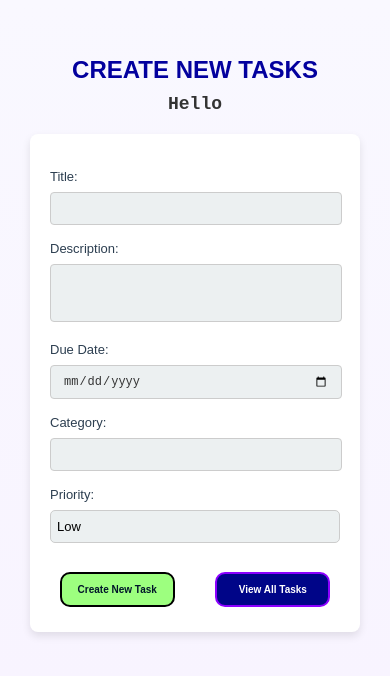
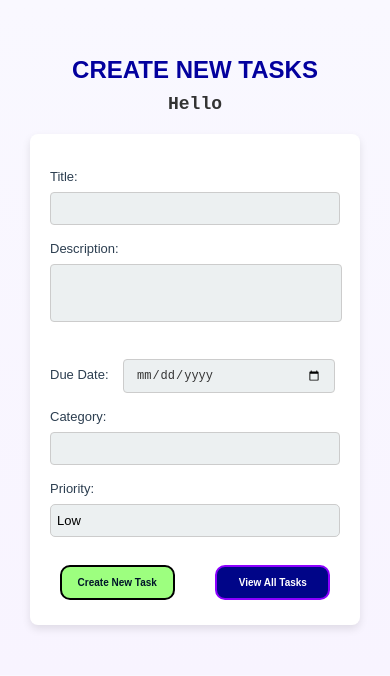
Before and after one commit to Radib-BK/TMS_Chronify, a website: page viewTasks.html in a window 390 px wide. Drawn offline with Linux system fonts and the light colour scheme; no server answers; sample sign-in values are in the browser's storage.

Commit message:
Update view.css

```diff
--- a/view.css
+++ b/view.css
@@ -135,7 +135,7 @@ select {
 
   input[type="date"]
 {
-    display:block;
+    display:inline-block;
     -webkit-appearance: textfield;
     -moz-appearance: textfield;
 }
@@ -192,17 +192,26 @@ select {
     label{
         font-size: small;
     }
-    input,select,textarea{
+    input,select{
         font-size: small;
         margin-bottom: 1px;
     }
+    textarea{
+        margin-bottom: 1.6rem;
+    }
     input{
-        padding: 8px 12px;
+        padding: 8px 11px;
     }
     select{
         margin-bottom: 1rem;
     }
+    label {
+        display: inline-block; /* or use display: inline; */
+        margin-right: 10px; /* Adjust the margin as needed */
+    }
     input[type="date"] {
+        padding: 8px 12px;
+        width: 64%;
         display: inline-block; /* or use display: inline; */
     }
 }
```
